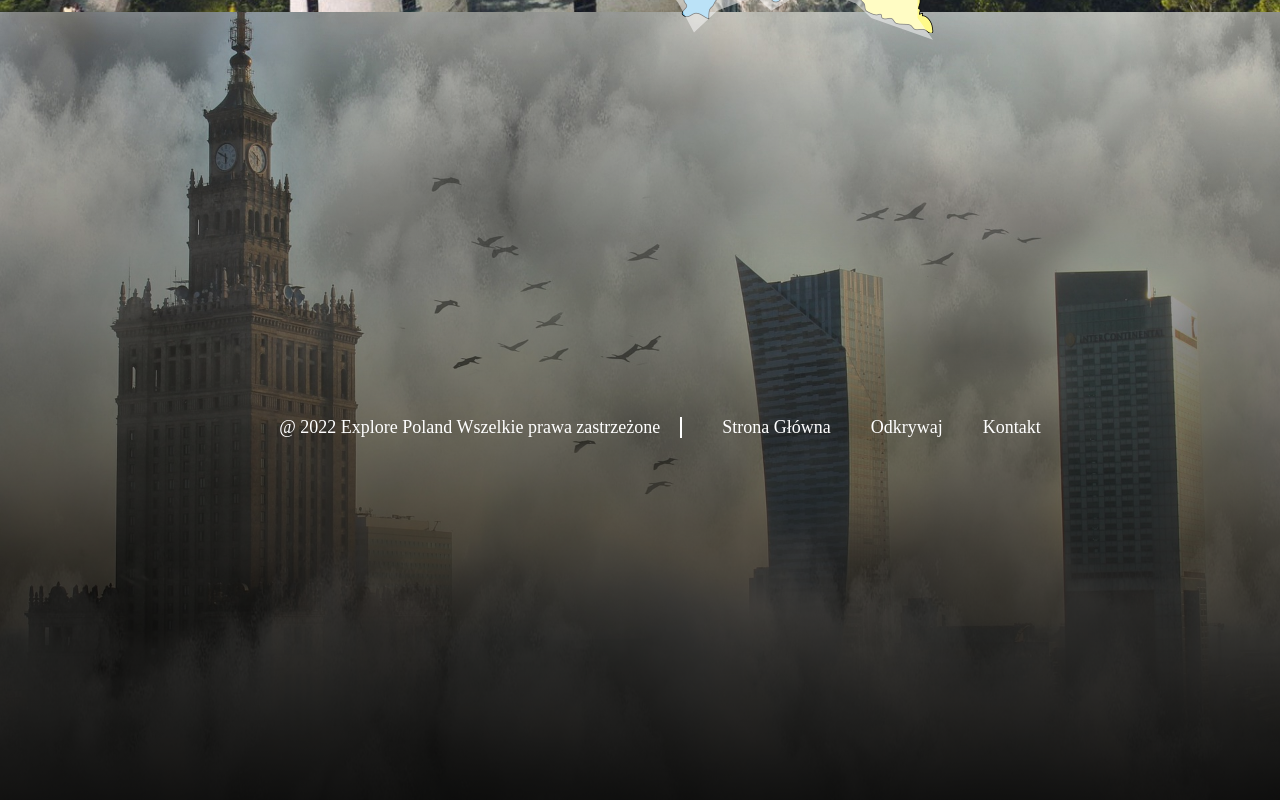
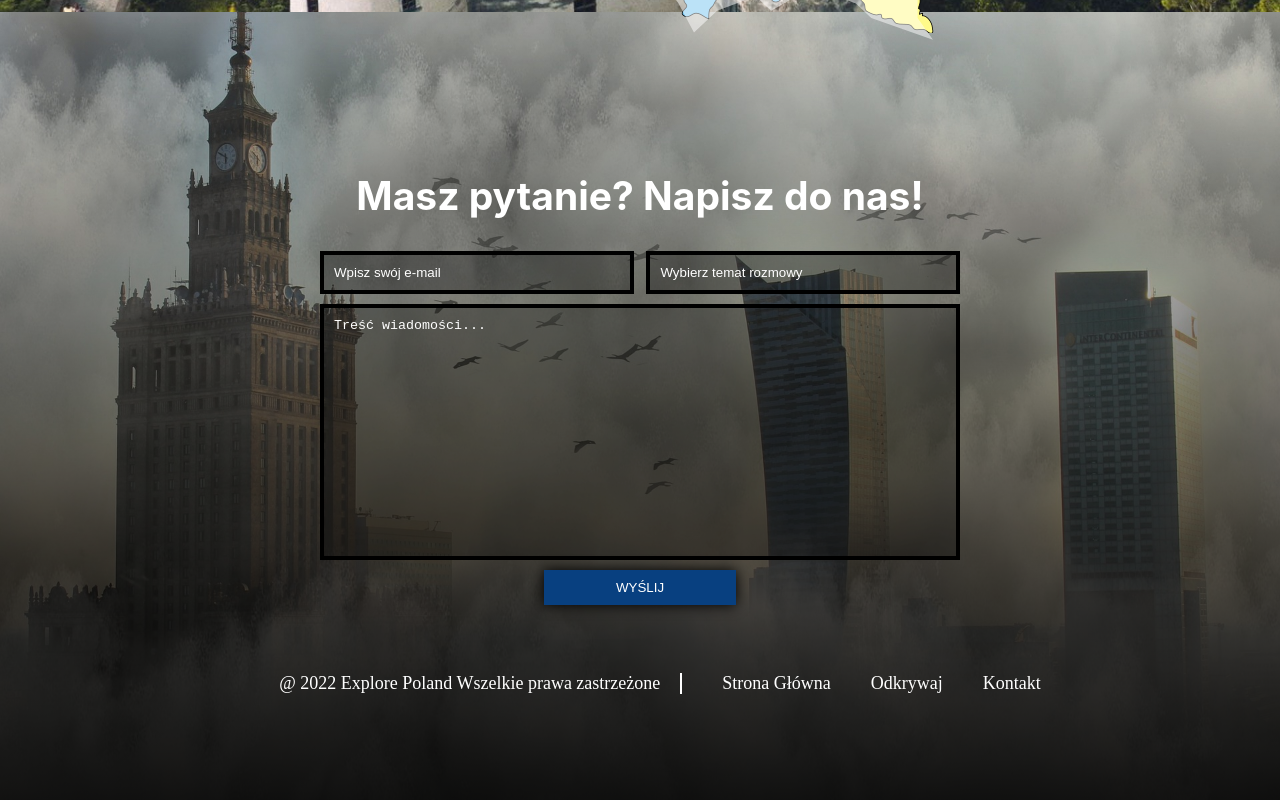
Before and after one commit to Bercikovy/Explore-Croatia, a React (Create React App) app in the folder explorepoland/: page / in a window 1280 px wide. Shown: the part 2568-3368 px from the top of the page. Built offline with nearby package versions, Linux system fonts and the light colour scheme; a web font is replaced by a local one.

Commit message:
Modificated Form - added React code and styles

```diff
--- a/explorepoland/src/Components/Footer.js
+++ b/explorepoland/src/Components/Footer.js
@@ -6,7 +6,7 @@ import Form from "./Form";
 export default function Footer() {
   return (
     <section className="footerWrapper parallax">
-      {/*<Form/>*/}
+      <Form/>
       <ul>
         <li className="copyright">
           @ 2022 Explore Poland Wszelkie prawa zastrzeżone{" "}
--- a/explorepoland/src/Components/Form.js
+++ b/explorepoland/src/Components/Form.js
@@ -1,15 +1,36 @@
 import React from "react";
 import "../Stylesheets/Form.scss";
+import { useState } from "react";
 
 export default function Form() {
+
+   const [email, setEmail] = useState('');
+   const [topic, setTopic] = useState('');
+   const [message, setMessage] = useState('');
+
+  const submit = (e) => {
+    e.preventDefault();
+    console.log(email);
+    console.log(topic);
+    console.log(message);
+
+  }
+
   return (
-    <div class='wrapper'>
+    <div className='wrapper'>
       <h2>Masz pytanie? Napisz do nas!</h2>
-      <form>
+      <form onSubmit={submit}>
         <div className="inputs">
-          <input type="text" placeholder="Wpisz swój e-mail"></input>
           <input
+          type="email"
+          value={email}
+          onChange={e => setEmail(e.target.value)}
+          placeholder="Wpisz swój e-mail"></input>
+
+           <input
             type="text"
+            value={topic}
+            onChange={e => setTopic(e.target.value)}
             list="topics"
             placeholder="Wybierz temat rozmowy"
           ></input>
@@ -21,9 +42,15 @@ export default function Form() {
             <option value="Inny"></option>
           </datalist>
 
-        <textarea type="text" placeholder="Treść wiadomości..."></textarea>
+        <textarea
+        type="text"
+        value={message}
+        placeholder="Treść wiadomości..."
+        onChange={e => setMessage(e.target.value)}></textarea>
+        <button>WYŚLIJ</button>
       </form>
-      <button>WYŚLIJ</button>
+
+
     </div>
   );
 }
--- a/explorepoland/src/Stylesheets/Form.scss
+++ b/explorepoland/src/Stylesheets/Form.scss
@@ -1,3 +1,12 @@
+@mixin style{
+    padding: 10px;
+    box-sizing: border-box;
+    border: 4px solid black;
+    background-color: rgb(0, 0, 0, 0.3);
+    color:#fff;
+    outline: none;
+}
+
 .wrapper {
     display: flex;
     flex-direction: column;
@@ -5,58 +14,58 @@
     align-items: center;
     color: white;
     width: 80vw;
+    margin-top: 5vh;
 
     h2 {
-        margin-top: 150px;
+        margin-top: 40px;
     }
-
-    margin-top: 50px;
-    margin-bottom: 50px;
 
     form {
         display: flex;
         flex-direction: column;
         gap: 10px;
         width: 50vw;
-
-
         .inputs {
             display: flex;
-            gap: 10px;
+            gap: 1vw;
+            box-sizing: border-box;
 
             input {
-                box-sizing: border-box;
-                border: 4px solid black;
-                // border-radius: 20px;
-                width: 240px;
-                padding: 10px;
-                background-color: transparent;
+                width: 25vw;
+                @include style;
 
             }
         }
 
         textarea {
-            box-sizing: border-box;
-            border: 4px solid black;
-            // border-radius: 20px;
-            width: 490px;
-            height: 150px;
-            padding: 10px;
-            background-color: transparent;
+
+            width: 51vw;
+            height: 20vw;
             width: 50vw;
+            resize: none;
+            @include style;
+
         }
+        ::placeholder {
+            color: #fff;
+          }
+
     }
 
     button {
-        background-color: rgb(48, 108, 178);
+        width: 15vw;
+        margin: 0 auto;
+        background-color: rgb(8, 64, 128);
         border: none;
+        box-shadow: 0 0 1em rgb(0, 0, 0);
         color: white;
         padding: 10px;
-        transition: 0.5s;
+        transition: 1s;
+
     }
 
     button:hover {
-        background-color: rgb(8, 64, 128);
+        background-color: rgb(0, 0, 0);
 
     }
 }
```
